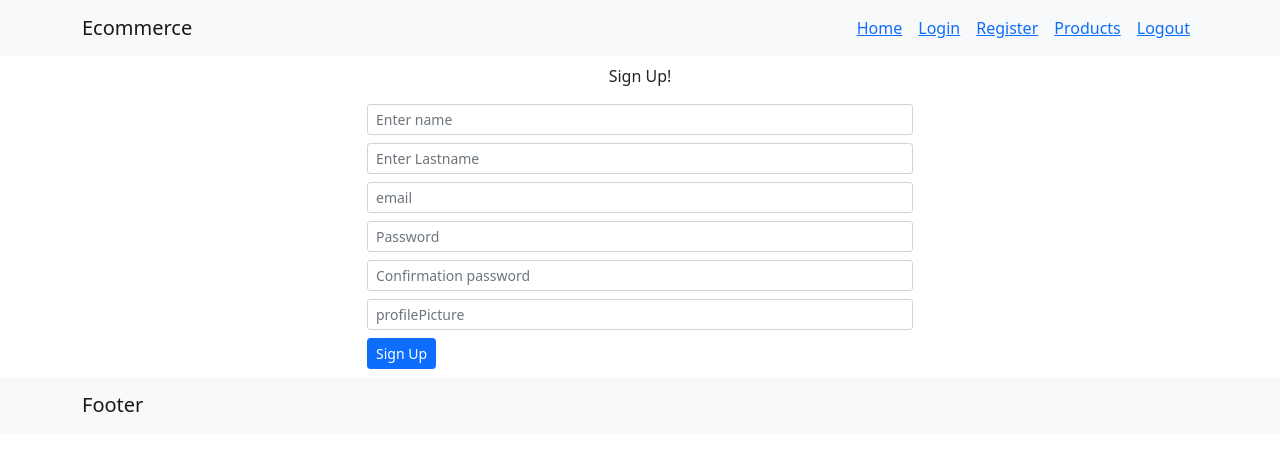
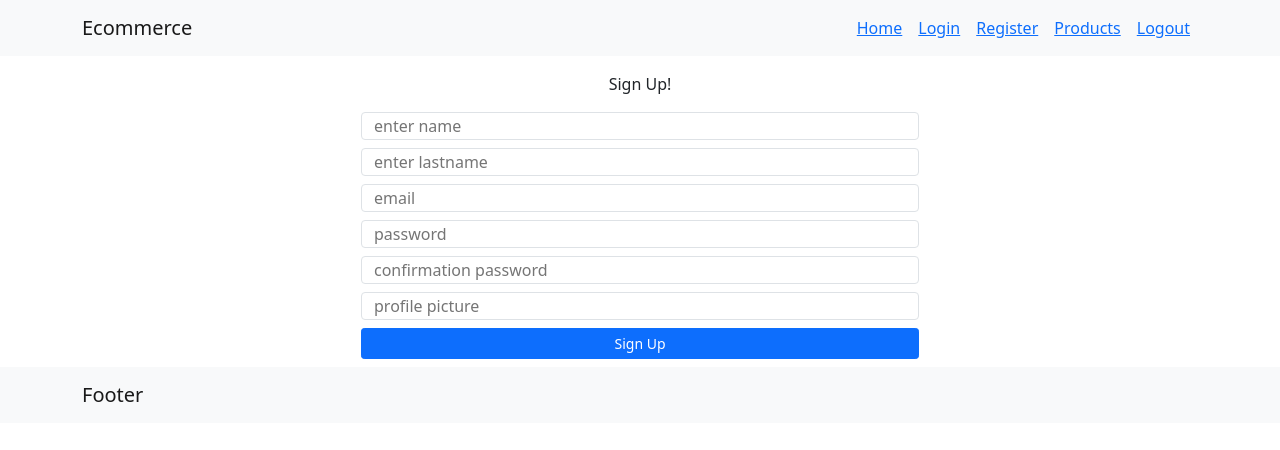
Before and after one commit to oluciams/frontendEcommerce, a React (Create React App) app: page /register in a window 1280 px wide. Shown: the top 450 px of the page. Built offline with nearby package versions, Linux system fonts and the light colour scheme; no server answers.

Commit message:
Agrega componente de Register con formik, validacion de errores con yup y se muestra mensajes con la libreria Toastify

```diff
--- a/package.json
+++ b/package.json
@@ -8,14 +8,17 @@
     "@testing-library/user-event": "^12.1.10",
     "axios": "^0.21.1",
     "bootstrap": "^5.1.0",
+    "formik": "^2.2.9",
     "react": "^17.0.2",
     "react-bootstrap": "^2.0.0-beta.5",
     "react-dom": "^17.0.2",
     "react-intl": "^5.20.10",
     "react-router-dom": "^5.2.1",
     "react-scripts": "4.0.3",
+    "react-toastify": "^8.0.3",
     "styled-components": "^5.3.0",
-    "web-vitals": "^1.0.1"
+    "web-vitals": "^1.0.1",
+    "yup": "^0.32.9"
   },
   "scripts": {
     "start": "react-scripts start",
--- /dev/null
+++ b/src/components/RegisterForm.js
@@ -0,0 +1,61 @@
+import React from 'react';
+import { Form, Button, Container} from 'react-bootstrap'
+import {Field, Formik, ErrorMessage} from 'formik'
+import { userSchema } from '../validations/user.validation'
+import { signupApi } from '../utils/api'
+import { notify } from '../utils/notify';
+import { ToastContainer } from 'react-toastify';
+
+export const RegisterForm = ()=>{
+
+  const initialValues = { name: '', lastname:'', email:'', password:'', confirmationPassword:'', profilePicture:''}
+
+  const handleSubmitForm = async (values, { resetForm }) => {
+    try {
+      const data = await signupApi.post('/signup', values)
+      resetForm();
+      notify("Registered successfully", true)
+    } catch (error) {
+      notify("Something gone wrong", false)
+    }
+  };
+
+  return(
+    <div>
+      <p className="text-center mt-3">Sign Up!</p>
+
+      <Formik
+        initialValues={initialValues}
+        onSubmit={handleSubmitForm}
+        validationSchema={userSchema}
+      >
+        {
+          ({values, handleSubmit})=>
+          <Container>
+            <Form onSubmit={handleSubmit}>
+              <div className="row d-flex flex-column mb-2 col-sm-6 mx-auto">
+              <Field className="border rounded" name="name" value={values.name} type="text" placeholder="enter name" />
+              <ErrorMessage name='name' >{msg => <div className='alert-danger col-ms'>{msg}</div>}</ErrorMessage>
+              <Field className="mt-2 border rounded" name="lastname" value={values.lastname} type="text" placeholder="enter lastname" />
+              <ErrorMessage name='lastname' >{msg => <div className='alert-danger'>{msg}</div>}</ErrorMessage>
+              <Field className="mt-2 border rounded" name="email" value={values.email} type="email" placeholder="email" />
+              <ErrorMessage name='email' >{msg => <div className='alert-danger'>{msg}</div>}</ErrorMessage>
+              <Field className="mt-2 border rounded" name="password" value={values.password} type="password" placeholder="password" />
+              <ErrorMessage name='password' >{msg => <div className='alert-danger'>{msg}</div>}</ErrorMessage>
+              <Field className="mt-2 border rounded" name="confirmationPassword" value={values.confirmationPassword} type="password" placeholder="confirmation password" />
+              <ErrorMessage name='confirmationPassword' >{msg => <div className='alert-danger'>{msg}</div>}</ErrorMessage>
+              <Field className="mt-2 border rounded" name="profilePicture" value={values.profilePicture} type="text" placeholder="profile picture"/>
+              <ErrorMessage name='profilePicture' >{msg => <div className='alert-danger'>{msg}</div>}</ErrorMessage>
+              </div>
+              <Button className="row d-flex mb-2 col-sm-6 mx-auto text-center" size="sm" variant="primary" type="submit">
+                <span>Sign Up</span>
+              </Button>
+            </Form>
+          </Container>
+        }
+
+      </Formik>
+      <ToastContainer/>
+    </div>
+  )
+}
--- a/src/router/AppRoutes.js
+++ b/src/router/AppRoutes.js
@@ -17,6 +17,7 @@ import { PrivateRoute } from '../components/PrivateRoute';
 import { Products } from '../pages/Products';
 import { AuthContext } from '../context/AuthContextProvider';
 import { Logout } from '../components/Logout';
+import { RegisterForm } from '../components/RegisterForm';
 
 
   export const AppRoutes = () => {
@@ -29,7 +30,7 @@ import { Logout } from '../components/Logout';
             <Header/>
             <Switch>
               <Route path="/" exact component={Home} />
-              <Route path="/register" component={Register} />
+              <Route path="/register" component={RegisterForm} />
               <Route path="/login" component={Login} />
               <PrivateRoute exact path='/products' component={Products} userToken={userToken}/>
               <Route path="/logout" component={Logout} logout={logout}  />
--- /dev/null
+++ b/src/utils/notify.js
@@ -0,0 +1,30 @@
+import { toast } from 'react-toastify';
+import 'react-toastify/dist/ReactToastify.css';
+
+export const notify = (msg, status) =>{
+
+  status ?
+
+    toast.success(msg, {
+      position: "top-right",
+      autoClose: 3000,
+      hideProgressBar: false,
+      closeOnClick: true,
+      pauseOnHover: true,
+      draggable: true,
+      progress: undefined,
+    })
+
+    :
+
+    toast.error( msg, {
+      position: "top-right",
+      autoClose: 3000,
+      hideProgressBar: false,
+      closeOnClick: true,
+      pauseOnHover: true,
+      draggable: true,
+      progress: undefined,
+    });
+
+}
--- /dev/null
+++ b/src/validations/user.validation.js
@@ -0,0 +1,12 @@
+import * as yup from 'yup'
+
+export const userSchema= yup.object().shape({
+
+  name: yup.string().required('Name Required'),
+  lastname: yup.string().required('Lastname Required'),
+  email: yup.string().email('plaese type a correct email!').required(),
+  profilePicture: yup.string(),
+  password: yup.string().min(6, 'At least 6 characters').max(10, 'Max 10 characters').required(),
+  confirmationPassword: yup.string()
+  .oneOf([yup.ref('password'), null], "Passwords don't match!").required('Required field')
+})
```
Also changed, not shown: 2 other files (tests, documents, lock files or other folders).
